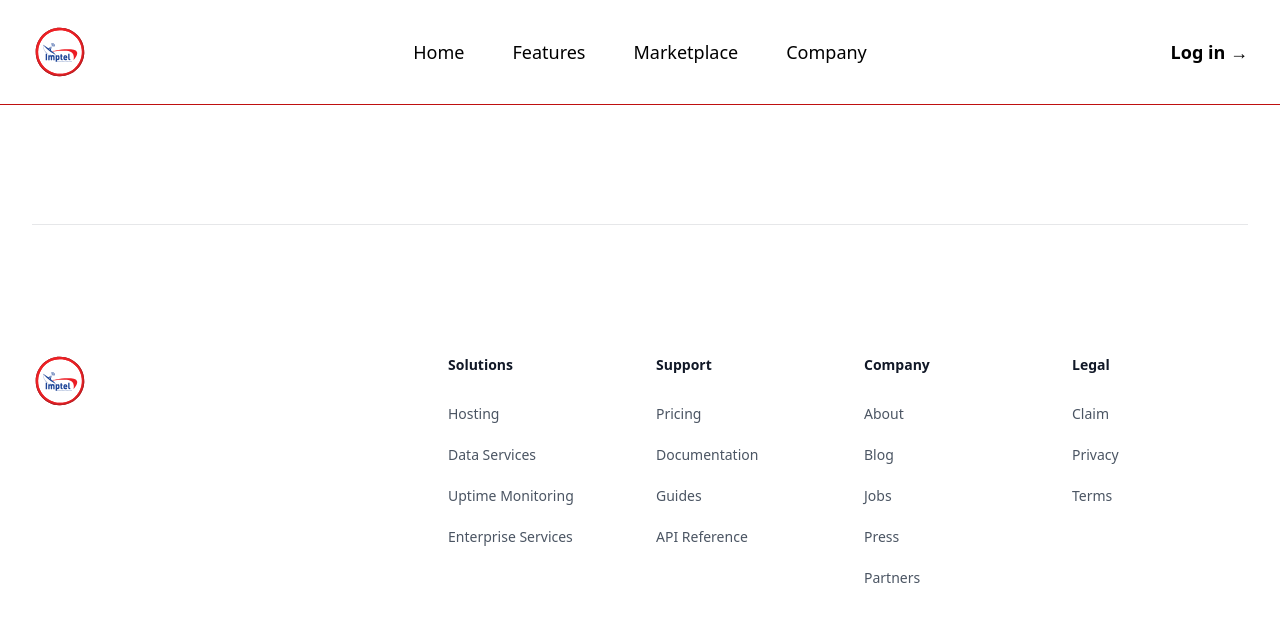
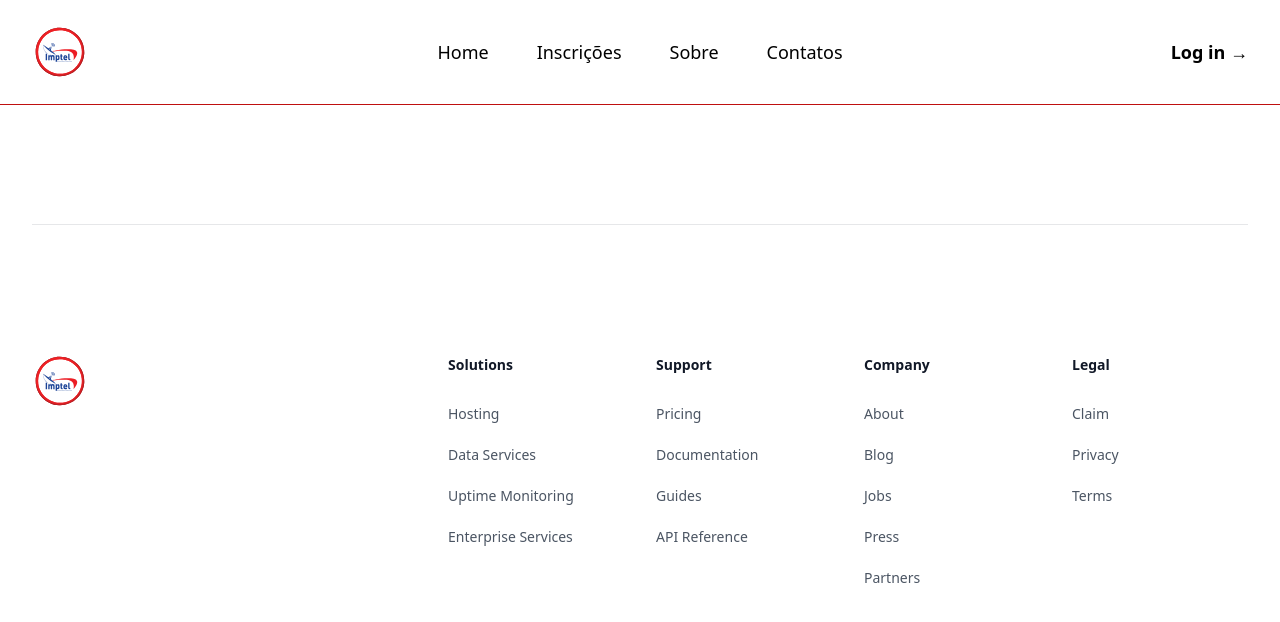
Before and after one commit to leehendrick/EduConnect-UI, a Nuxt app in the folder nuxt-app/: page /components/header in a window 1280 px wide. Shown: the top 622 px of the page. Built offline with nearby package versions, Linux system fonts and the light colour scheme.

Commit message:
ref : navbar routes names

```diff
--- a/nuxt-app/pages/components/header.vue
+++ b/nuxt-app/pages/components/header.vue
@@ -30,9 +30,9 @@ function toggle(status: number){
       </div>
       <div class="hidden lg:flex lg:gap-x-12 text-lg">
         <router-link to="" class="leading-6 hover:text-primary transition duration-300 ease-in-out">Home</router-link>
-          <router-link to="" class="leading-6 hover:text-primary transition duration-300 ease-in-out">Features</router-link>
-          <router-link to="" class="leading-6 hover:text-primary transition duration-300 ease-in-out">Marketplace</router-link>
-          <router-link to="" class="leading-6 hover:text-primary transition duration-300 ease-in-out">Company</router-link>
+          <router-link to="" class="leading-6 hover:text-primary transition duration-300 ease-in-out">Inscrições</router-link>
+          <router-link to="" class="leading-6 hover:text-primary transition duration-300 ease-in-out">Sobre</router-link>
+          <router-link to="" class="leading-6 hover:text-primary transition duration-300 ease-in-out">Contatos</router-link>
       </div>
       <div class="hidden lg:flex lg:flex-1 lg:justify-end">
         <router-link href="#" class=" font-extrabold text-lg leading-6 hover:text-primary transition duration-300 ease-in-out" to="/login">Log in <span aria-hidden="true">&rarr;</span></router-link>
```
